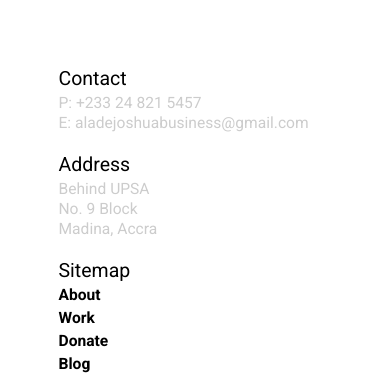
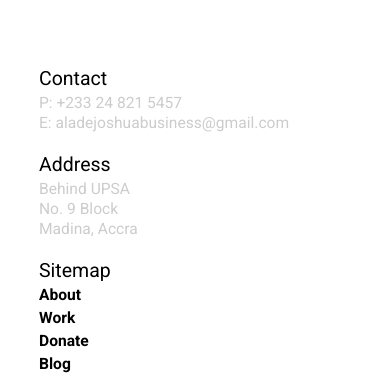
Before and after one commit to dorlayonlineindustries/DOI, a plain HTML site: page index.html in a window 390 px wide. Shown: the part 6789-7166 px from the top of the page. Drawn offline with Linux system fonts and the light colour scheme.

Commit message:
footer correction

```diff
--- a/style.css
+++ b/style.css
@@ -628,14 +628,16 @@ button:hover{
         font-size: 5rem;
     }
     .footer .address{
+        margin-left: 0;
         order: 2;
     }
     .footer .contact{
+        margin-left: 0;
         order: 1;
     }
     .footer .sitemap{
         order: 3;
-        margin-left: 5rem;
+        margin-left: 0;
     }.footer a{
         font-size: 4rem;
     }
```
